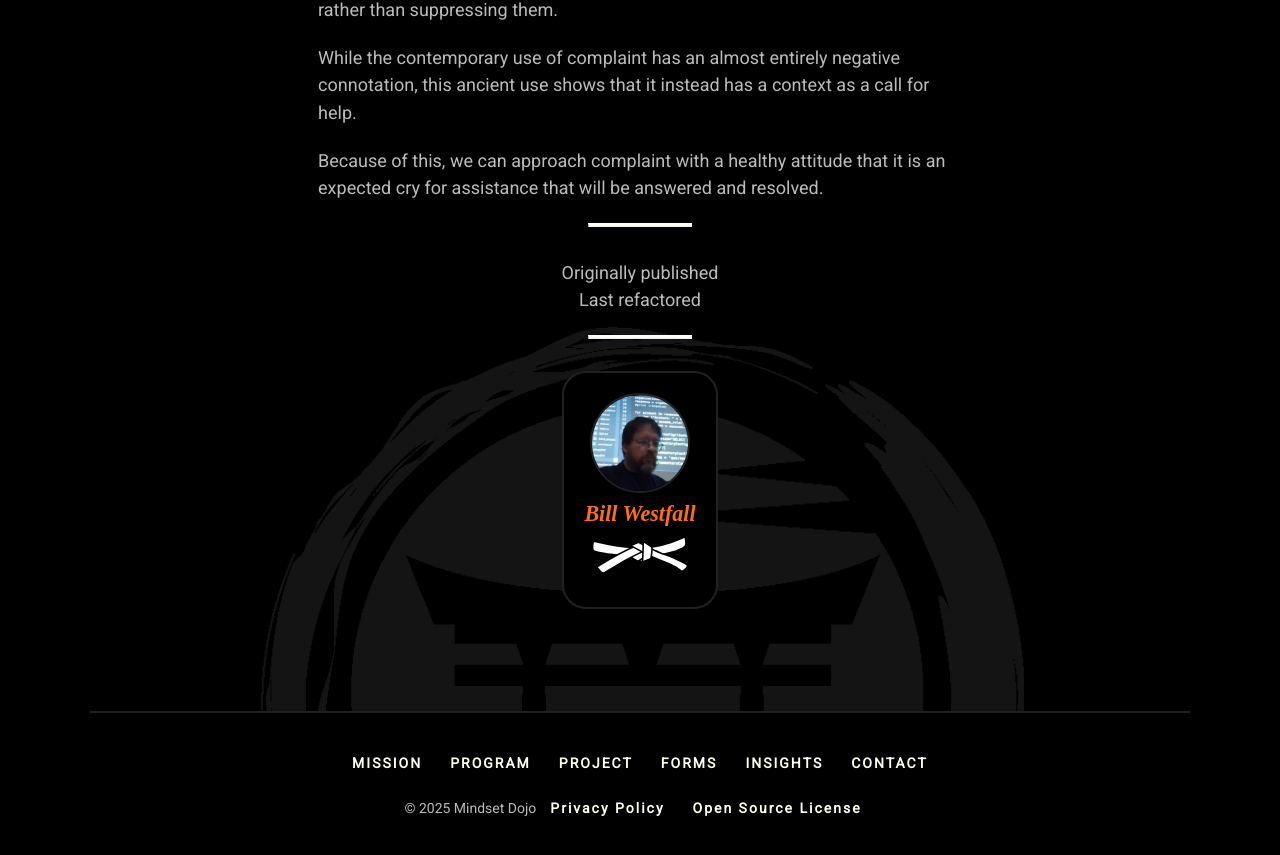
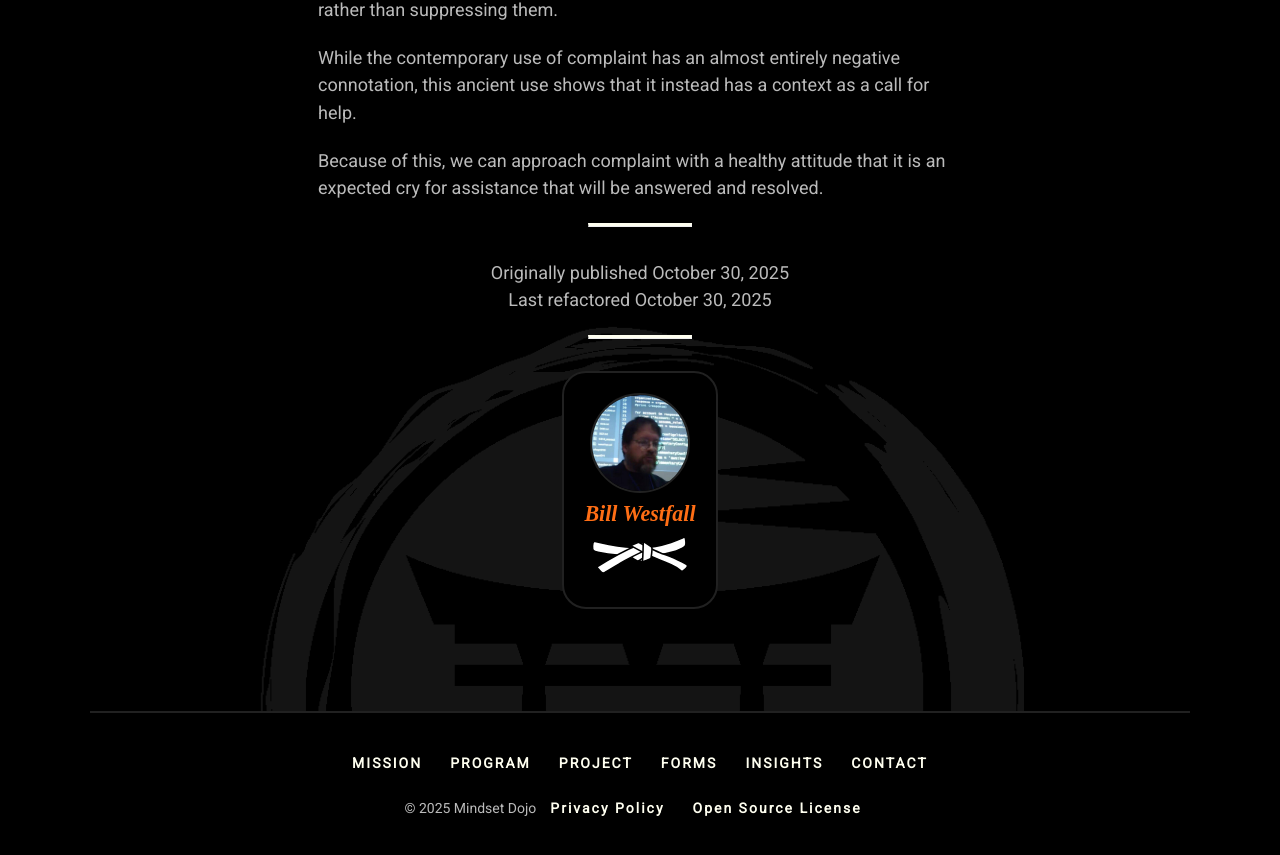
Before and after one commit to mindset-dojo/mindset-dojo.github.io, a Jekyll site: the page built from _insights/2025-10-30-complaint-and-help.md, in a window 1280 px wide and 900 px high, scrolled down 1434 px. Shown: the top 855 px of the window. Built offline with Jekyll 4.4.1, drawn with Linux system fonts in a browser that asks for light colours; some web fonts are replaced.

Commit message:
fix: date

```diff
--- a/_insights/2025-10-30-complaint-and-help.md
+++ b/_insights/2025-10-30-complaint-and-help.md
@@ -2,7 +2,8 @@
 layout: post
 title: "Complaint and a Cry for Help"
 title_mark: Demonstration
-date: 2025-10-30
+published_date: 2025-10-30
+refactored_date: 2025-10-30
 authors:
   - bill-westfall
 forms:
```
